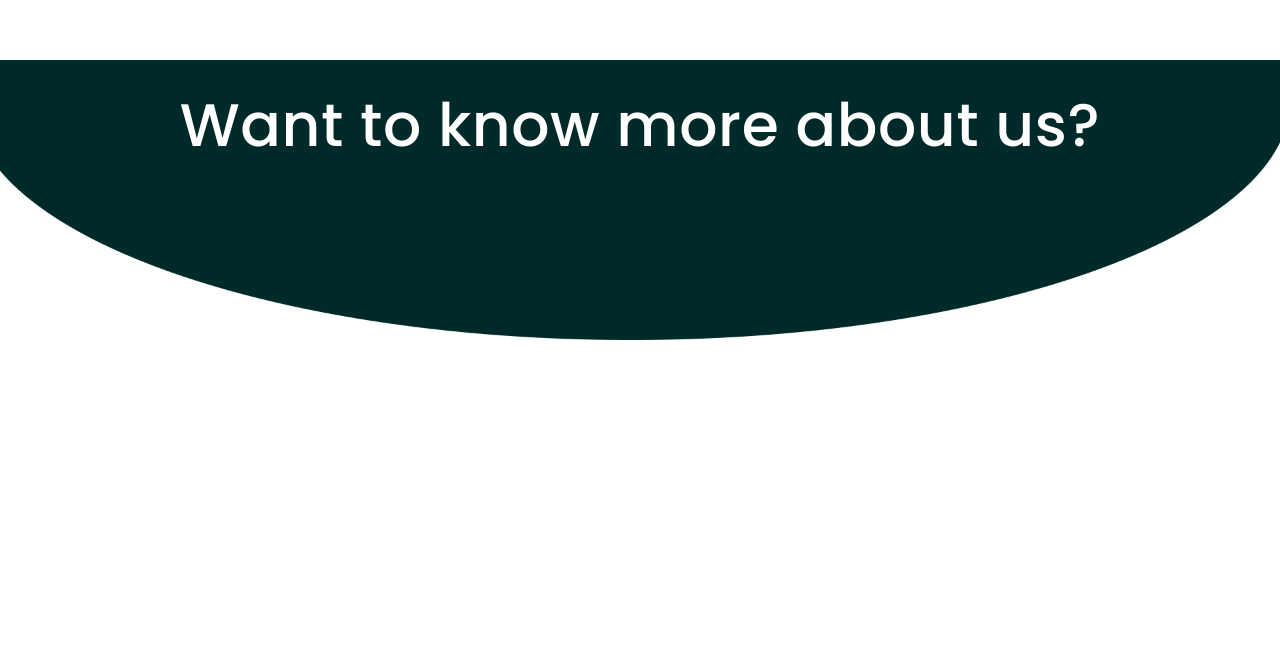
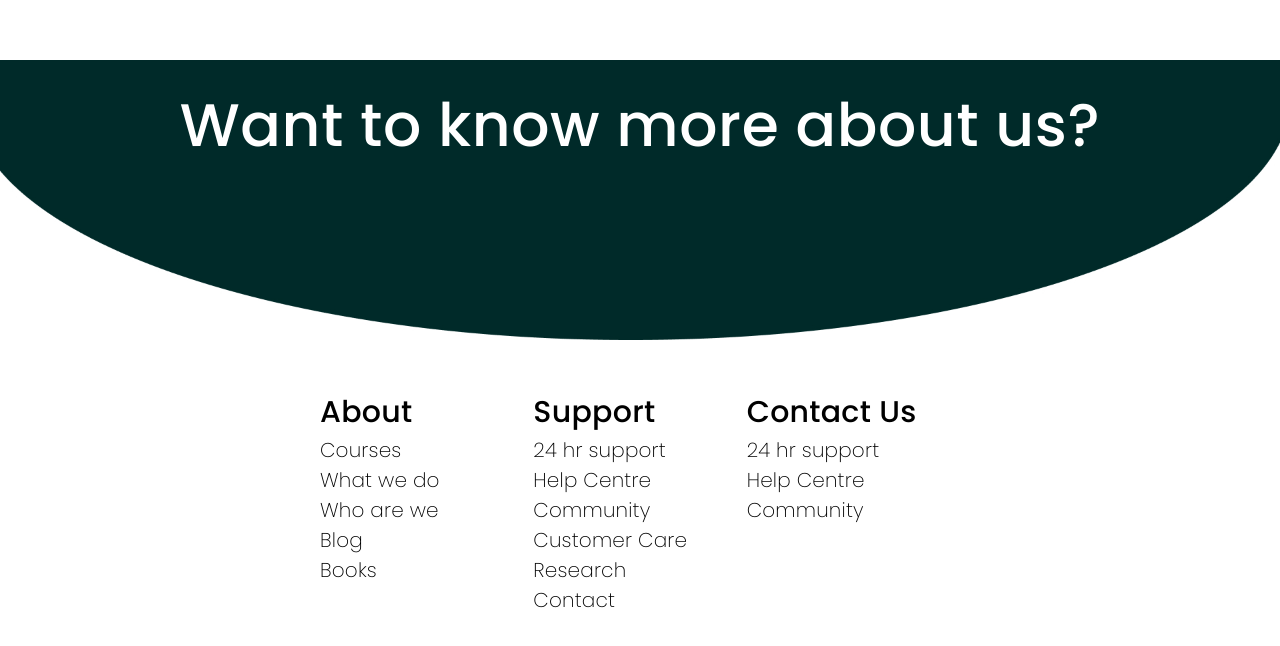
Before and after one commit to prashantbharati/speak1, a React (Create React App) app: page / in a window 1280 px wide. Shown: the part 3240-3886 px from the top of the page. Built offline with nearby package versions, Linux system fonts and the light colour scheme.

Commit message:
div 5 mid div done

```diff
--- a/src/App.js
+++ b/src/App.js
@@ -330,15 +330,13 @@ const App = () => {
           height: "100vh",
           width: "100%",
           postion: "fixed",
-          overflow: "hidden",
         }}
       >
-        <div style={{ position: "relative" }}>
         <div
           style={{
             height: "35vh",
             width: "100%",
-              position: "absolute",
+
             display: "flex",
             justifyContent: "center",
             backgroundImage: `url(${e1})`,
@@ -358,6 +356,195 @@ const App = () => {
             Want to know more about us?
           </Typography>
         </div>
+
+        <div style={{ height: "20vh", marginTop: "50px" }}>
+          <Grid container>
+            <Grid item sm={3}></Grid>
+
+            <Grid item sm={2}>
+              <Typography
+                style={{
+                  fontFamily: "Poppins",
+                  fontSize: "30px",
+                  fontWeight: "500",
+                  color: "black",
+                }}
+              >
+                About
+              </Typography>
+
+              <Typography
+                style={{
+                  fontFamily: "Poppins",
+                  fontSize: "20px",
+                  fontWeight: "200",
+                  color: "black",
+                }}
+              >
+                Courses
+              </Typography>
+              <Typography
+                style={{
+                  fontFamily: "Poppins",
+                  fontSize: "20px",
+                  fontWeight: "200",
+                  color: "black",
+                }}
+              >
+                What we do
+              </Typography>
+              <Typography
+                style={{
+                  fontFamily: "Poppins",
+                  fontSize: "20px",
+                  fontWeight: "200",
+                  color: "black",
+                }}
+              >
+                Who are we
+              </Typography>
+              <Typography
+                style={{
+                  fontFamily: "Poppins",
+                  fontSize: "20px",
+                  fontWeight: "200",
+                  color: "black",
+                }}
+              >
+                Blog
+              </Typography>
+              <Typography
+                style={{
+                  fontFamily: "Poppins",
+                  fontSize: "20px",
+                  fontWeight: "200",
+                  color: "black",
+                }}
+              >
+                Books
+              </Typography>
+            </Grid>
+
+            <Grid item sm={2}>
+              <Typography
+                style={{
+                  fontFamily: "Poppins",
+                  fontSize: "30px",
+                  fontWeight: "500",
+                  color: "black",
+                }}
+              >
+                Support
+              </Typography>
+
+              <Typography
+                style={{
+                  fontFamily: "Poppins",
+                  fontSize: "20px",
+                  fontWeight: "200",
+                  color: "black",
+                }}
+              >
+                24 hr support
+              </Typography>
+              <Typography
+                style={{
+                  fontFamily: "Poppins",
+                  fontSize: "20px",
+                  fontWeight: "200",
+                  color: "black",
+                }}
+              >
+                Help Centre
+              </Typography>
+              <Typography
+                style={{
+                  fontFamily: "Poppins",
+                  fontSize: "20px",
+                  fontWeight: "200",
+                  color: "black",
+                }}
+              >
+                Community
+              </Typography>
+              <Typography
+                style={{
+                  fontFamily: "Poppins",
+                  fontSize: "20px",
+                  fontWeight: "200",
+                  color: "black",
+                }}
+              >
+                Customer Care
+              </Typography>
+              <Typography
+                style={{
+                  fontFamily: "Poppins",
+                  fontSize: "20px",
+                  fontWeight: "200",
+                  color: "black",
+                }}
+              >
+                Research
+              </Typography>
+              <Typography
+                style={{
+                  fontFamily: "Poppins",
+                  fontSize: "20px",
+                  fontWeight: "200",
+                  color: "black",
+                }}
+              >
+                Contact
+              </Typography>
+            </Grid>
+
+            <Grid item sm={2}>
+              <Typography
+                style={{
+                  fontFamily: "Poppins",
+                  fontSize: "30px",
+                  fontWeight: "500",
+                  color: "black",
+                }}
+              >
+                Contact Us
+              </Typography>
+
+              <Typography
+                style={{
+                  fontFamily: "Poppins",
+                  fontSize: "20px",
+                  fontWeight: "200",
+                  color: "black",
+                }}
+              >
+                24 hr support
+              </Typography>
+              <Typography
+                style={{
+                  fontFamily: "Poppins",
+                  fontSize: "20px",
+                  fontWeight: "200",
+                  color: "black",
+                }}
+              >
+                Help Centre
+              </Typography>
+              <Typography
+                style={{
+                  fontFamily: "Poppins",
+                  fontSize: "20px",
+                  fontWeight: "200",
+                  color: "black",
+                }}
+              >
+                Community
+              </Typography>
+            </Grid>
+
+            <Grid item sm={3}></Grid>
+          </Grid>
         </div>
       </div>
     </>
```
Lines whose indentation alone changed are shown as unchanged.
